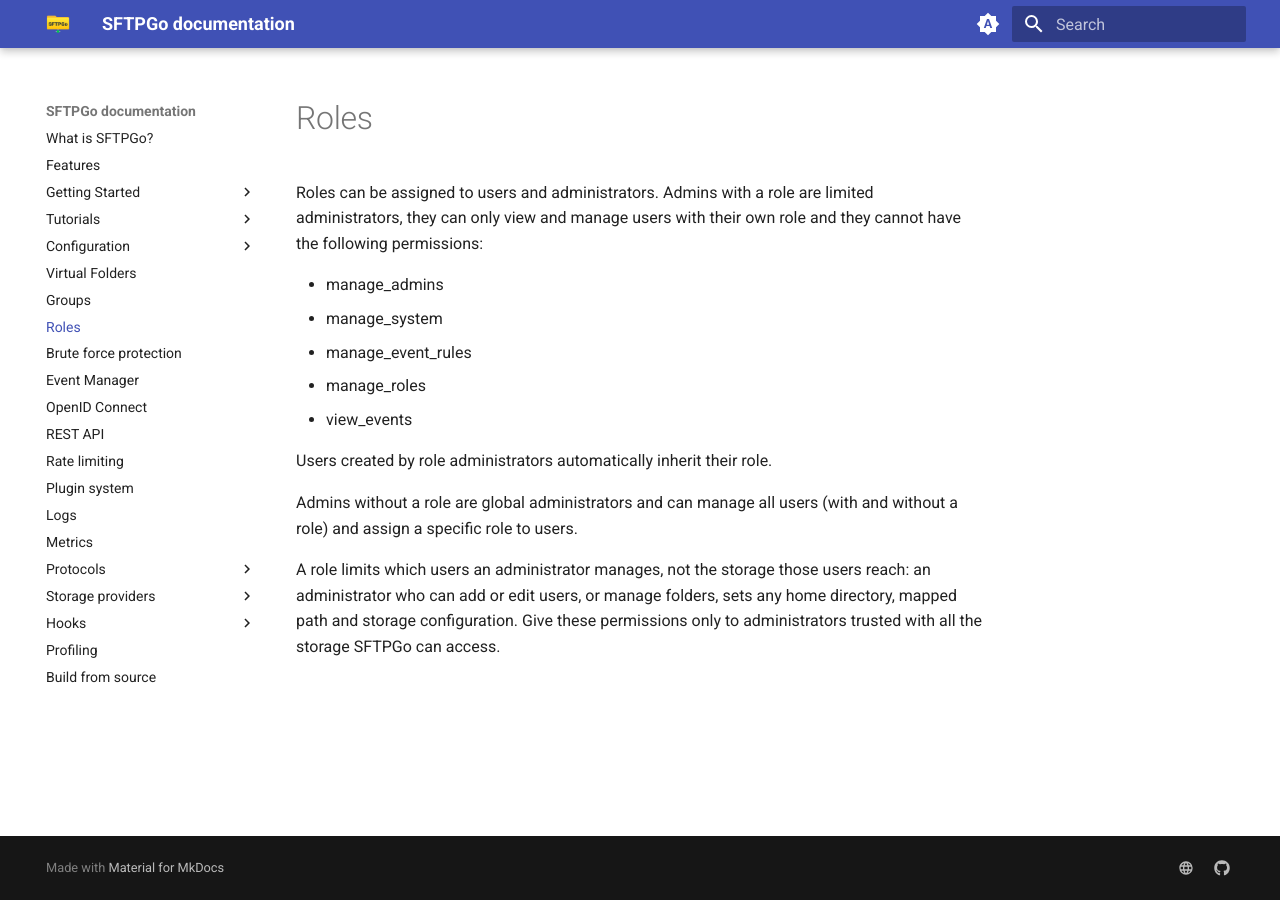
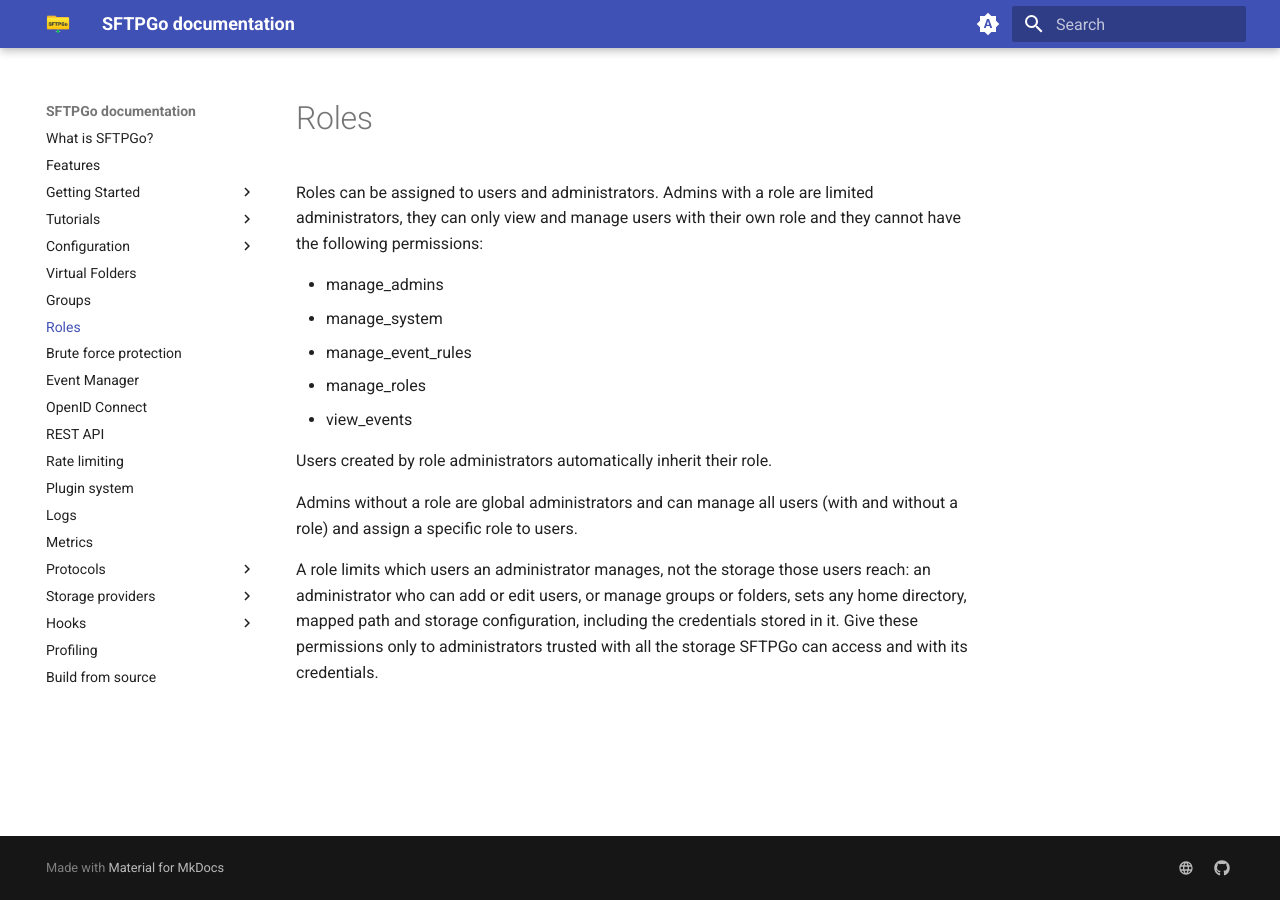
Before and after one commit to sftpgo/docs, an MkDocs documentation site: the page built from docs/roles.md, in a window 1280 px wide. Built offline with MkDocs 1.6.1 and Material for MkDocs 9.7.7, drawn with Linux system fonts in a browser that asks for light colours; the version menu is left out.

Commit message:
roles: mention groups and stored credentials in the trust note
Signed-off-by: Nicola Murino <nicola.murino@gmail.com>

```diff
--- a/docs/roles.md
+++ b/docs/roles.md
@@ -16,4 +16,4 @@ Users created by role administrators automatically inherit their role.
 
 Admins without a role are global administrators and can manage all users (with and without a role) and assign a specific role to users.
 
-A role limits which users an administrator manages, not the storage those users reach: an administrator who can add or edit users, or manage folders, sets any home directory, mapped path and storage configuration. Give these permissions only to administrators trusted with all the storage SFTPGo can access.
+A role limits which users an administrator manages, not the storage those users reach: an administrator who can add or edit users, or manage groups or folders, sets any home directory, mapped path and storage configuration, including the credentials stored in it. Give these permissions only to administrators trusted with all the storage SFTPGo can access and with its credentials.
```
